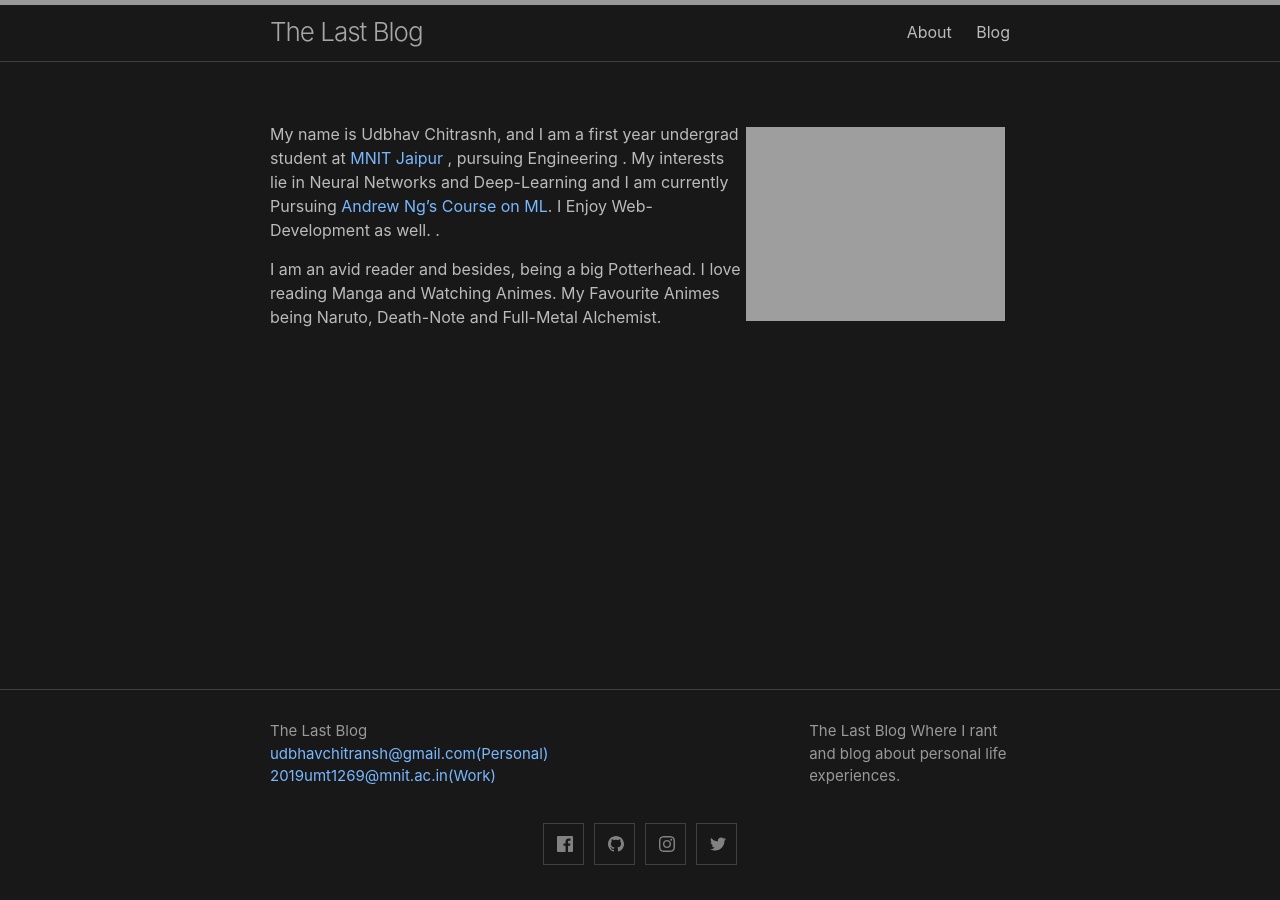
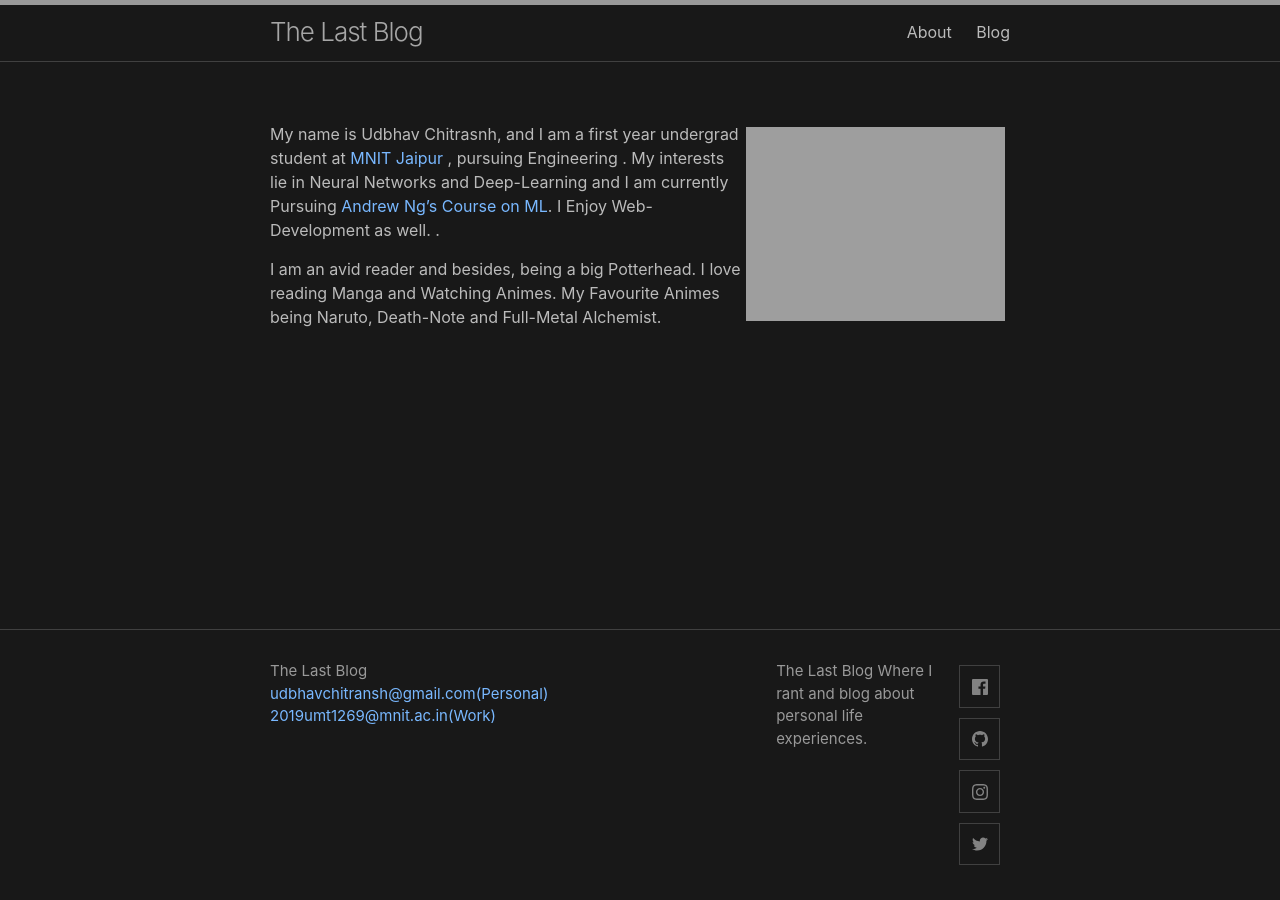
Before and after one commit to udbhavc/udbhavc.github.io, a Jekyll site: the page built from index.markdown, in a window 1280 px wide. Built offline with Jekyll 4.4.1, drawn with Linux system fonts in a browser that asks for light colours; comment, search, counter and statistics services are not loaded.

Commit message:
Update footer.html

```diff
--- a/_includes/footer.html
+++ b/_includes/footer.html
@@ -44,13 +44,13 @@
         {% endif %}
         </ul>
       </div>
-
+       <div class="social-links">
+      {%- include social.html -%}
+       </div>
 
 
     </div>
-     <div class="social-links">
-      {%- include social.html -%}
-    </div>
+
   </div>
 
 </footer>
```
